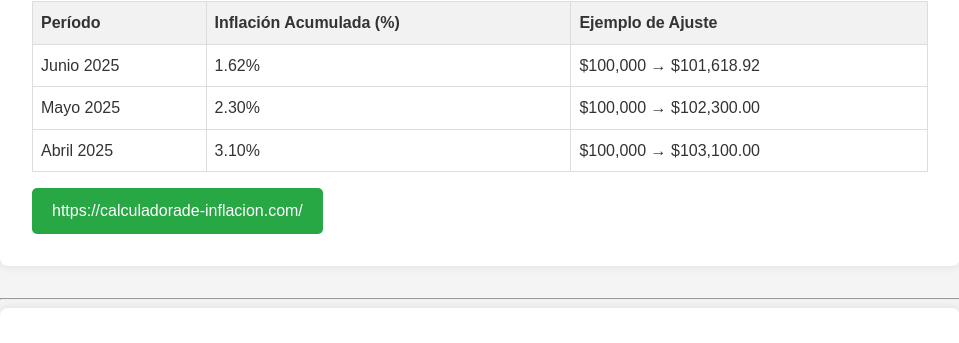
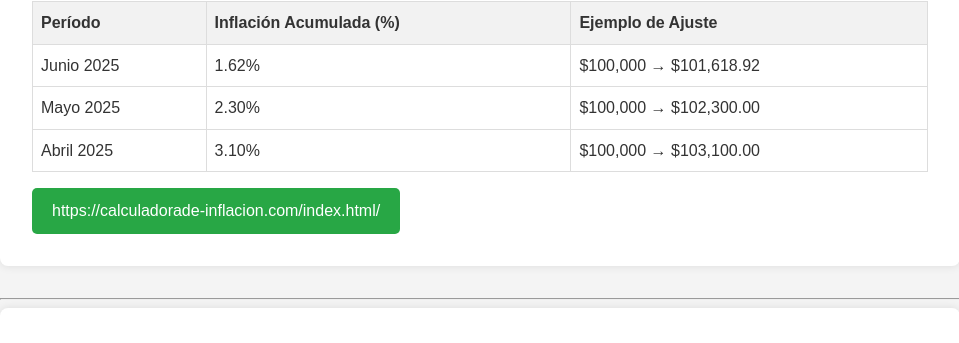
Before and after one commit to Online-AB/-Calculadora-de-inflaci-n, a plain HTML site: page index.html in a window 1280 px wide. Shown: the part 868-1211 px from the top of the page, without its empty margins (160-1119 px from the left). Drawn offline with Linux system fonts and the light colour scheme.

Commit message:
Update index.html

```diff
--- a/index.html
+++ b/index.html
@@ -42,7 +42,7 @@
                 </form>
                 <div id="result"></div>
 
-            </div><a href="https://calculadorade-inflacion.com/" rel="nofollow" class="button"> Calculadora de inflación</a>
+            </div><a href="https://calculadorade-inflacion.com/index.html" rel="nofollow" class="button"> Calculadora de inflación</a>
 
             <h3>Tabla de Referencia</h3>
             <table>
@@ -72,7 +72,7 @@
                 </tbody>
             </table>
 
-            <a href="https://calculadorade-inflacion.com/" rel="nofollow" class="button">https://calculadorade-inflacion.com/</a>
+            <a href="https://calculadorade-inflacion.com/index.html" rel="nofollow" class="button">https://calculadorade-inflacion.com/index.html/</a>
         </section>
 
         <hr>
@@ -116,4 +116,5 @@
 
     <script src="script.js"></script>
 </body>
+
 </html>
```
